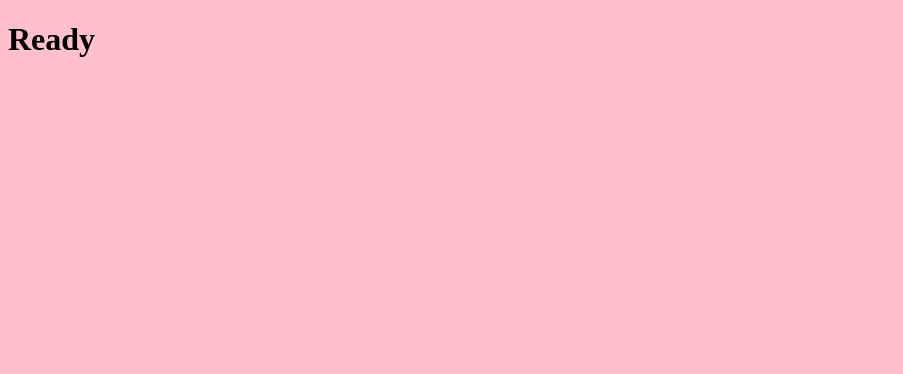
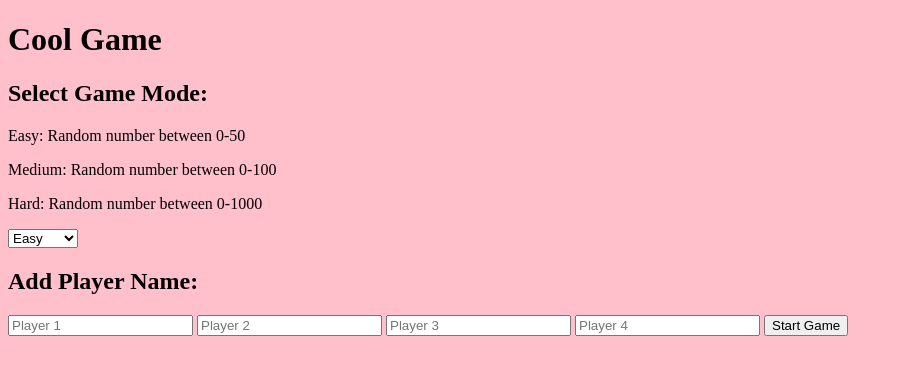
Before and after one commit to bizzmichelson/random_number_guess, a website: page public/views/index.html in a window 1280 px wide. Shown: the whole page, without its empty margins (0-903 px from the left). Drawn offline with Linux system fonts and the light colour scheme; files that its build step writes are made by us from their sources; files whose address does not match are found by name.

Commit message:
added unputs on html

```diff
--- a/public/scripts/client.js
+++ b/public/scripts/client.js
@@ -2,6 +2,10 @@ console.log('client-side source');
 
 function readyNow () {
     console.log('hey');
+
+    $("#startGame").on('click', gameStart)
+
+
     $.ajax({
         method: 'GET',
         url: '/',
--- a/public/views/index.html
+++ b/public/views/index.html
@@ -11,6 +11,21 @@
     <title>Document</title>
 </head>
 <body>
-    <h1>Ready</h1>
+    <h1>Cool Game</h1>
+    <h2>Select Game Mode:</h2>
+        <p>Easy: Random number between 0-50</p>
+        <p>Medium: Random number between 0-100</p>
+        <p>Hard: Random number between 0-1000</p>
+    <select id="maxNumber">
+        <option id='easyMode'>Easy</option>
+        <option id='mediumMode'>Medium</option>
+        <option id='hardMode'>Hard</option>
+    </select>
+    <h2>Add Player Name:</h2>
+    <input type='text' placeholder='Player 1' id="Player 1">
+    <input type='text' placeholder='Player 2' id="Player 2">
+    <input type='text' placeholder='Player 3' id="Player 3">
+    <input type='text' placeholder='Player 4' id="Player 4">
+    <button id= "startGame">Start Game</button>
 </body>
 </html>
```
